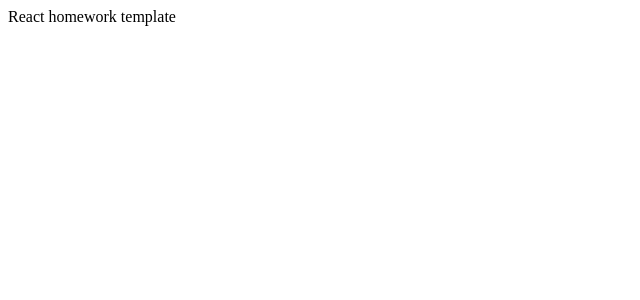
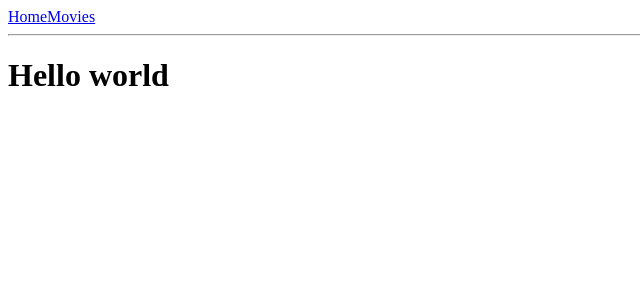
Before and after one commit to TheMainOne/goit-react-hw-05-movies, a React (Create React App) app: page / in a window 1280 px wide. Shown: the top 300 px of the page, without its empty margins (0-640 px from the left). Built offline with nearby package versions, Linux system fonts and the light colour scheme.

Commit message:
typed some code

```diff
--- a/src/components/App.jsx
+++ b/src/components/App.jsx
@@ -1,6 +1,19 @@
 import React from 'react';
-// const KEY = '3f98aefed4f412e17fc5cbf8a78c872a';
+import { Routes, Route } from 'react-router-dom';
+import Navigation from './Navigation/Navigation';
+import {
+  fetchTrendingMovies,
+  fetchMovieByQuery,
+  fetchDetailMovieInfo,
+} from 'services/fetchMovies';
 
 export const App = () => {
-  return <>React homework template</>;
+  return (
+    <header>
+      <Navigation />
+      <Routes>
+        <Route path="/" element={<h1>Hello world</h1>} />
+      </Routes>
+    </header>
+  );
 };
--- /dev/null
+++ b/src/components/Navigation/Navigation.jsx
@@ -0,0 +1,15 @@
+import { NavLink } from 'react-router-dom';
+
+const Navigation = () => {
+  return (
+    <>
+      <nav>
+        <NavLink to="/">Home</NavLink>
+        <NavLink to="/movies">Movies</NavLink>
+      </nav>
+      <hr />
+    </>
+  );
+};
+
+export default Navigation;
--- /dev/null
+++ b/src/services/fetchMovies.jsx
@@ -0,0 +1,27 @@
+const BASE_URL = 'https://api.themoviedb.org/3/';
+const KEY = '3f98aefed4f412e17fc5cbf8a78c872a';
+
+async function fetchMoviesWithErrorHandling(url = '') {
+  const response = await fetch(url);
+  return response.ok
+    ? await response.json()
+    : Promise.reject(new Error('Not Found'));
+}
+
+export function fetchTrendingMovies() {
+  return fetchMoviesWithErrorHandling(
+    `${BASE_URL}/trending/movie/day?api_key=${KEY}`
+  );
+}
+
+export function fetchMovieByQuery(searchQuery) {
+  return fetchMoviesWithErrorHandling(
+    `${BASE_URL}/search/movie?api_key=${KEY}&query=${searchQuery}&page=1`
+  );
+}
+
+export function fetchDetailMovieInfo(movieId) {
+  return fetchMoviesWithErrorHandling(
+    `${BASE_URL}/movie/${movieId}?api_key=${KEY}`
+  );
+}
```
